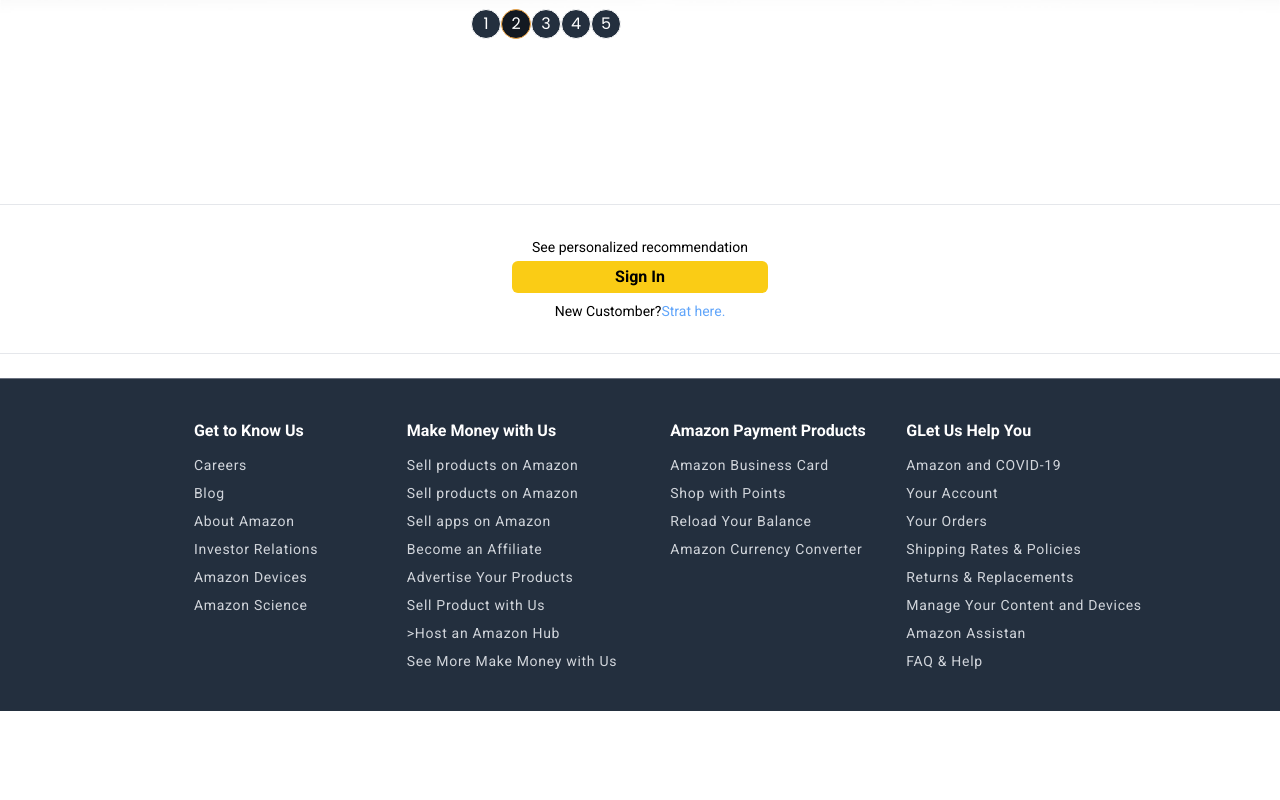
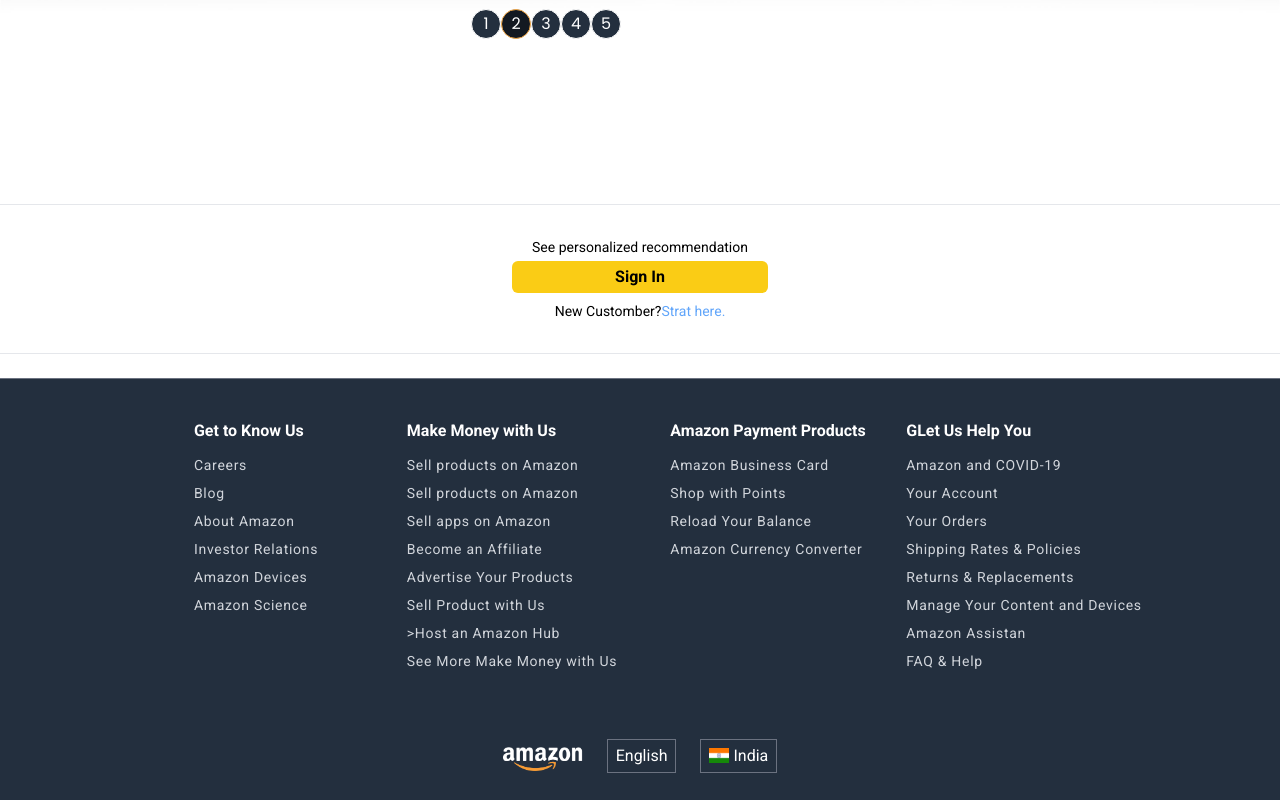
Before and after one commit to sumitsaini12/React-Amazon-Clone, a React (Vite) app: page / in a window 1280 px wide. Shown: the part 444-1244 px from the top of the page. Before the commit the page ends 1155 px from the top, so only its background shows below. Built offline with nearby package versions, Linux system fonts and the light colour scheme.

Commit message:
Footer Middle Bottom work is completed

```diff
--- a/src/assets/index.js
+++ b/src/assets/index.js
@@ -4,7 +4,7 @@
 import bannerImgThree from "./banner/bannerImgThree.jpg";
 import bannerImgFour from "./banner/bannerImgFour.jpg";
 import bannerImgFive from "./banner/bannerImgFive.jpg";
-import bdFlag from "./bdFlag.webp";
+import indianFlag from "./indianFlag.jpg";
 
 
 export {
@@ -14,5 +14,5 @@
     bannerImgThree,
     bannerImgFour,
     bannerImgFive,
-    bdFlag,
+    indianFlag,
 };
--- a/src/components/footer/FooterMiddle.jsx
+++ b/src/components/footer/FooterMiddle.jsx
@@ -1,4 +1,5 @@
 import { memo } from "react";
+import { indianFlag, logo } from "../../assets";
 import { MiddleList } from "../../data/FooterMiddleList";
 import FooterMiddleList from "./FooterMiddleList";
 
@@ -20,9 +21,23 @@
                         </div>
                     </div>
                 </div>
+
+
+                <div className="w-full flex justify-center items-center gap-6 py-6">
+                    <div>
+                        <img className="w-20 pt-3" src={logo} alt="" />
+                    </div>
+                    <div className="flex gap-2">
+                        <p className="flex gap-1 justify-center items-center border border-gray-500 hover:border-amazon_yellow cursor-pointer duration-200 px-2 py-1">English</p>
+                    </div>
+                    <div className="flex gap-1 justify-center items-center border border-gray-500 hover:border-amazon_yellow cursor-pointer duration-200 px-2 py-1">
+                        <img className="w-5" src={indianFlag} alt="indianFlag" />
+                        <p>India</p>
+                    </div>
+                </div>
             </div>
         </>
     )
 };
 
-export default memo(FooterMiddle);
+export default memo(FooterMiddle)
```
Also changed, not shown: src/assets/bdFlag.webp (deleted), src/assets/indianFlag.jpg (added).
